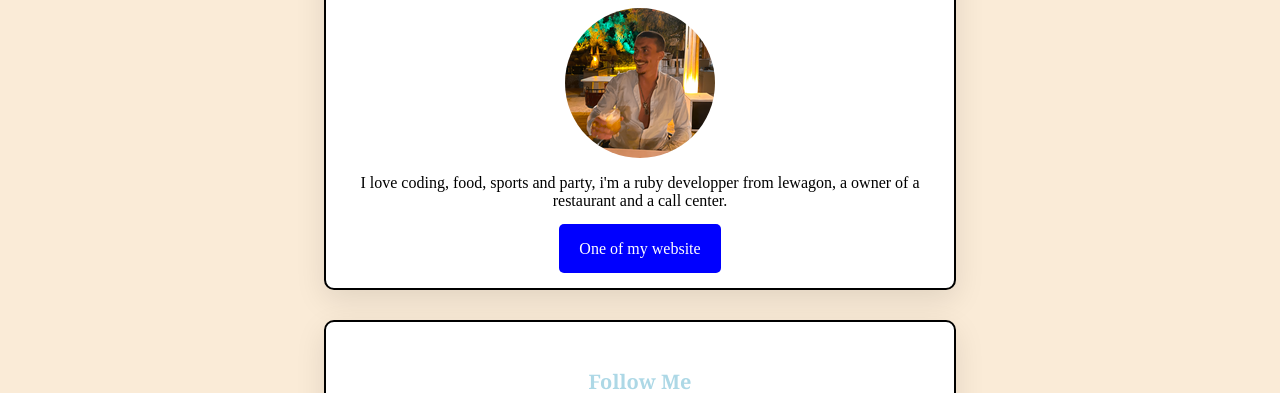
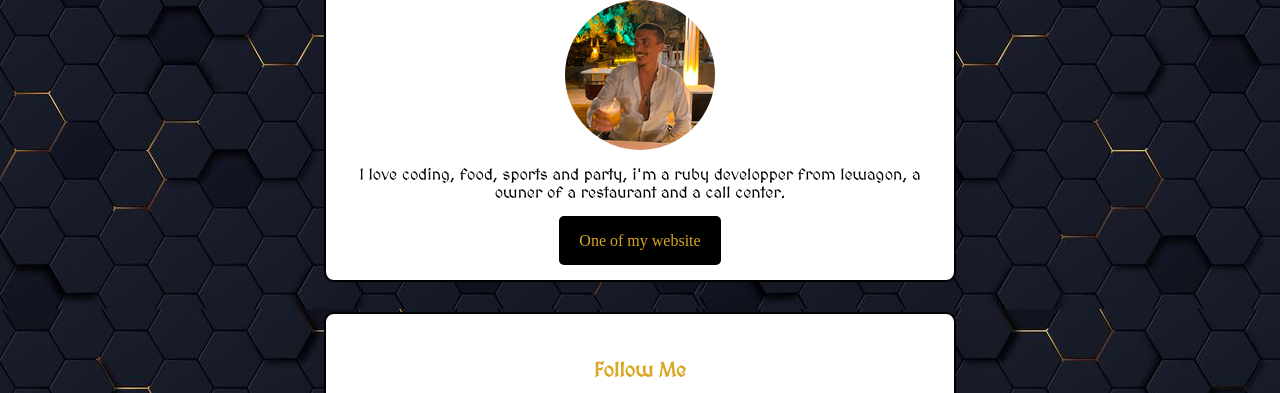
Before and after one commit to leokassab/my-profile, a plain HTML site: page index.html in a window 1280 px wide. Shown: the part 158-551 px from the top of the page. Drawn offline with Linux system fonts and the light colour scheme.

Commit message:
make my profile prettier

```diff
--- a/style.css
+++ b/style.css
@@ -1,10 +1,12 @@
+@import url('https://fonts.googleapis.com/css2?family=MedievalSharp&display=swap');
+
 body{
-  background-color: antiquewhite;
+  background-image: url(images/5053309.jpg);
 }
 
 h1, h2{
-color: lightblue;
-font-family: Georgia, 'Times New Roman', Times, serif;
+color: goldenrod;
+font-family: 'MedievalSharp', cursive;
 }
 
 h1{
@@ -17,8 +19,12 @@ h2{
   line-height: normal;
 }
 
+p{
+  font-family: 'MedievalSharp', cursive;
+}
+
 a{
-  color: blue;
+  color:black;
   text-decoration: none;
 }
 
@@ -48,8 +54,8 @@ a:hover{
 
 .btn-blue{
   border-radius: 5px;
-  background-color: blue;
-  color: white;
+  background-color: black;
+  color: goldenrod;
   padding: 16px 20px;
   margin: 20px auto;
 }
```
Also changed, not shown: images/5053309.jpg (added).
